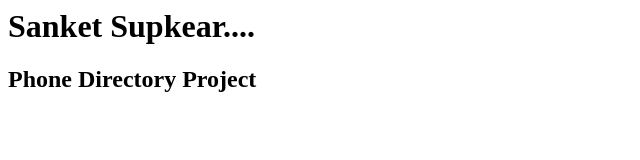
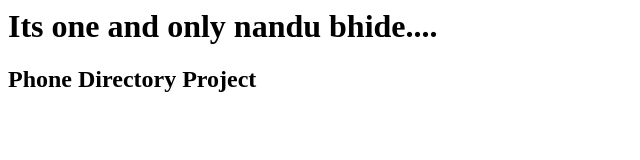
Before and after one commit to nandiniachugatala/phone_directory_server, a website: page index.html in a window 1280 px wide. Shown: the whole page, without its empty margins (0-640 px from the left). Drawn offline with Linux system fonts and the light colour scheme.

Commit message:
Update index.html

```diff
--- a/index.html
+++ b/index.html
@@ -8,7 +8,7 @@
 
 <Body>
 
-    <h1> Sanket Supkear....</h1>
+    <h1> Its one and only nandu bhide....</h1>
     <h2> Phone Directory Project</h2>
 </Body>
 
```
